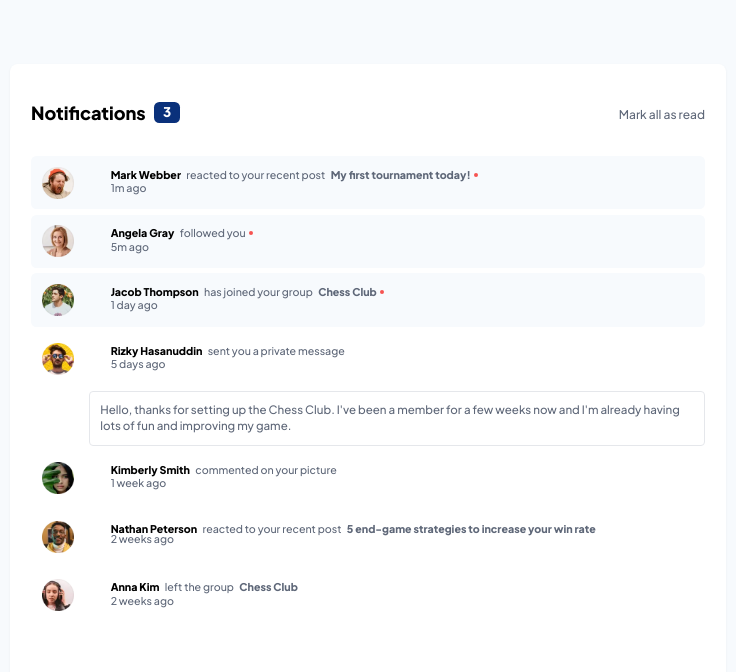
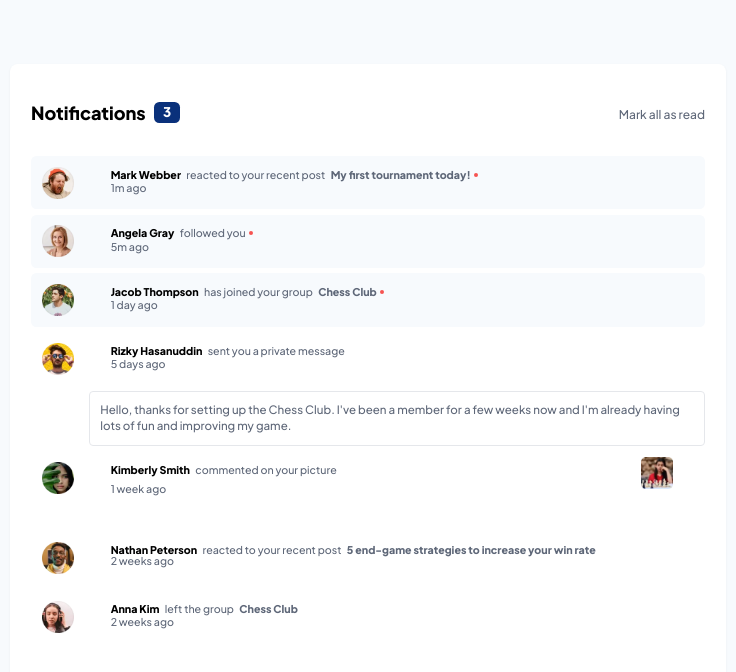
Before and after one commit to pkthunder87/notifications-page, a React (Vite) app: page / in a window 1280 px wide. Shown: the top 672 px of the page, without its empty margins (272-1008 px from the left). Built offline with nearby package versions, Linux system fonts and the light colour scheme.

Commit message:
Feat: Add post picture to NotificationItem

```diff
--- a/src/components/NotificationItem.jsx
+++ b/src/components/NotificationItem.jsx
@@ -8,22 +8,32 @@ function NotificationItem({
   link = '',
   activeMessage = '',
   unread = true,
+  picture = false,
+  adjustPicture = false,
 }) {
-  const unreadHighlight = unread ? 'rounded-lg bg-very-light-grayish-blue' : '';
+  const unreadHighlight = unread
+    ? 'rounded-lg bg-very-light-grayish-blue '
+    : '';
+
+  const hasPicture = picture ? '' : 'col-span-2';
+
+  const stylePicture = adjustPicture ? 'self-baseline mt-2' : '';
 
   return (
     <div>
       <div
-        className={`grid  w-full grid-cols-[10%_90%] grid-rows-2 items-center gap-x-4 p-2 ${unreadHighlight}`}
+        className={`grid  w-full grid-cols-[10%_78%_12%] grid-rows-2 items-center gap-x-4 p-2 ${unreadHighlight}`}
       >
-        <div className="row-span-2 ml-2">
+        <div className={`row-span-2 ml-2 ${stylePicture}`}>
           <img
             className="h-12 w-12"
             src={`${profilePic}`}
             alt="Profile image"
           />
         </div>
-        <div className=" -ml-1 mt-2 self-start text-wrap text-base">
+        <div
+          className={`-ml-1 mt-2 self-start text-wrap text-base ${hasPicture}`}
+        >
           <span className="font-extrabold hover:cursor-pointer hover:text-blue">{`${profileName}`}</span>
           <span className="ml-2 text-dark-grayish-blue">{`${reaction}`}</span>
           {headline ? (
@@ -44,6 +54,12 @@ function NotificationItem({
             false
           )}
         </div>
+        {picture ? (
+          <img className="h-12 w-12 " src={`${picture}`} alt="Profile image" />
+        ) : (
+          false
+        )}
+
         <div
           className={`-ml-1  ${marginTop} text-base text-dark-grayish-blue`}
         >{`${timestamp}`}</div>
--- a/src/components/NotificationsList.jsx
+++ b/src/components/NotificationsList.jsx
@@ -44,6 +44,9 @@ function NotificationsList() {
         timestamp="1 week ago"
         headline=""
         unread={false}
+        picture="./image-chess.webp"
+        marginTop="-mt-12"
+        adjustPicture={true}
       />
       <NotificationItem
         profilePic="./avatar-nathan-peterson.webp"
@@ -53,6 +56,7 @@ function NotificationsList() {
         headline="5 end-game strategies to increase your win rate"
         marginTop="-mt-6"
         unread={false}
+        adjustPicture={true}
       />
       <NotificationItem
         profilePic="./avatar-anna-kim.webp"
```
